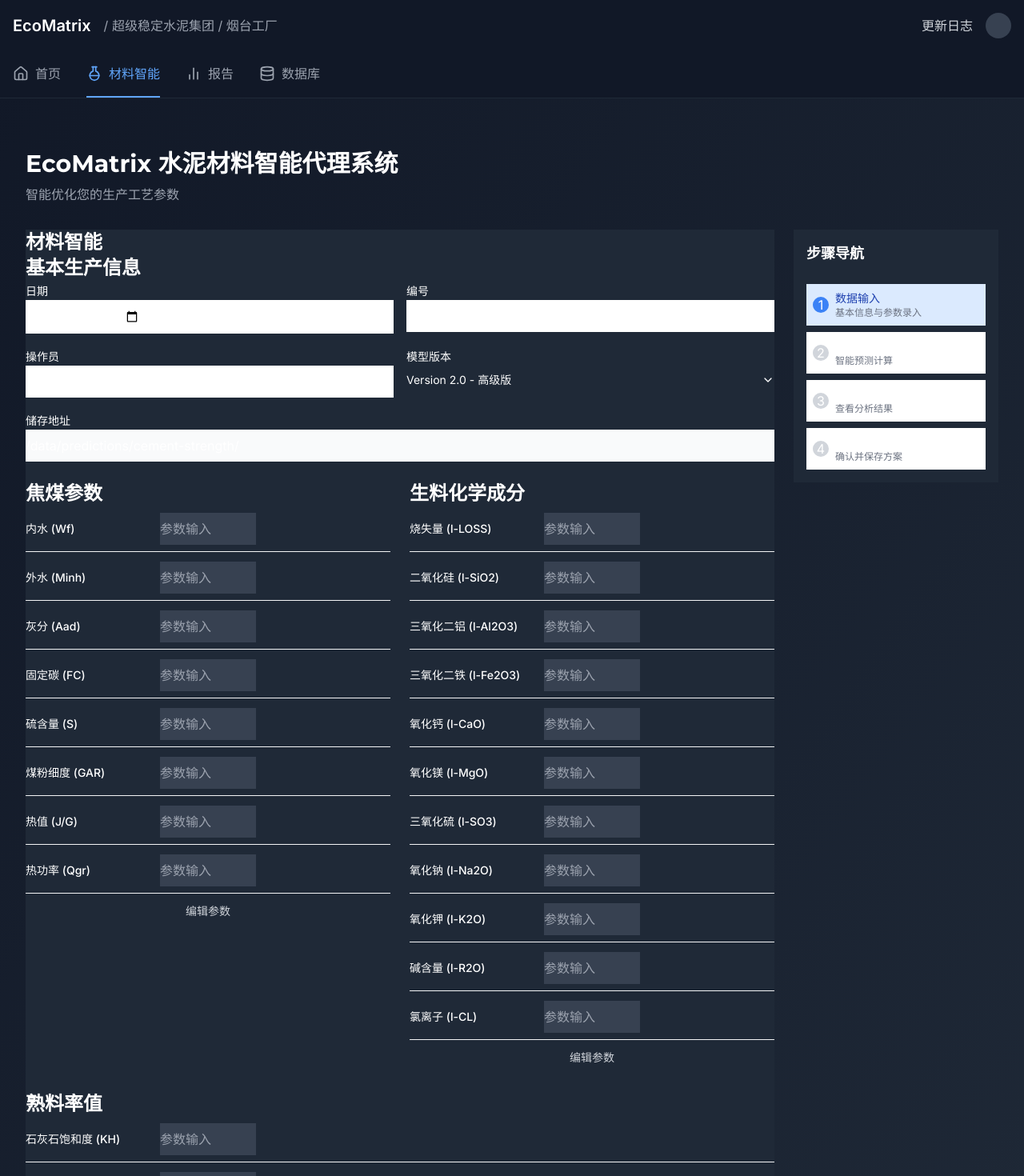
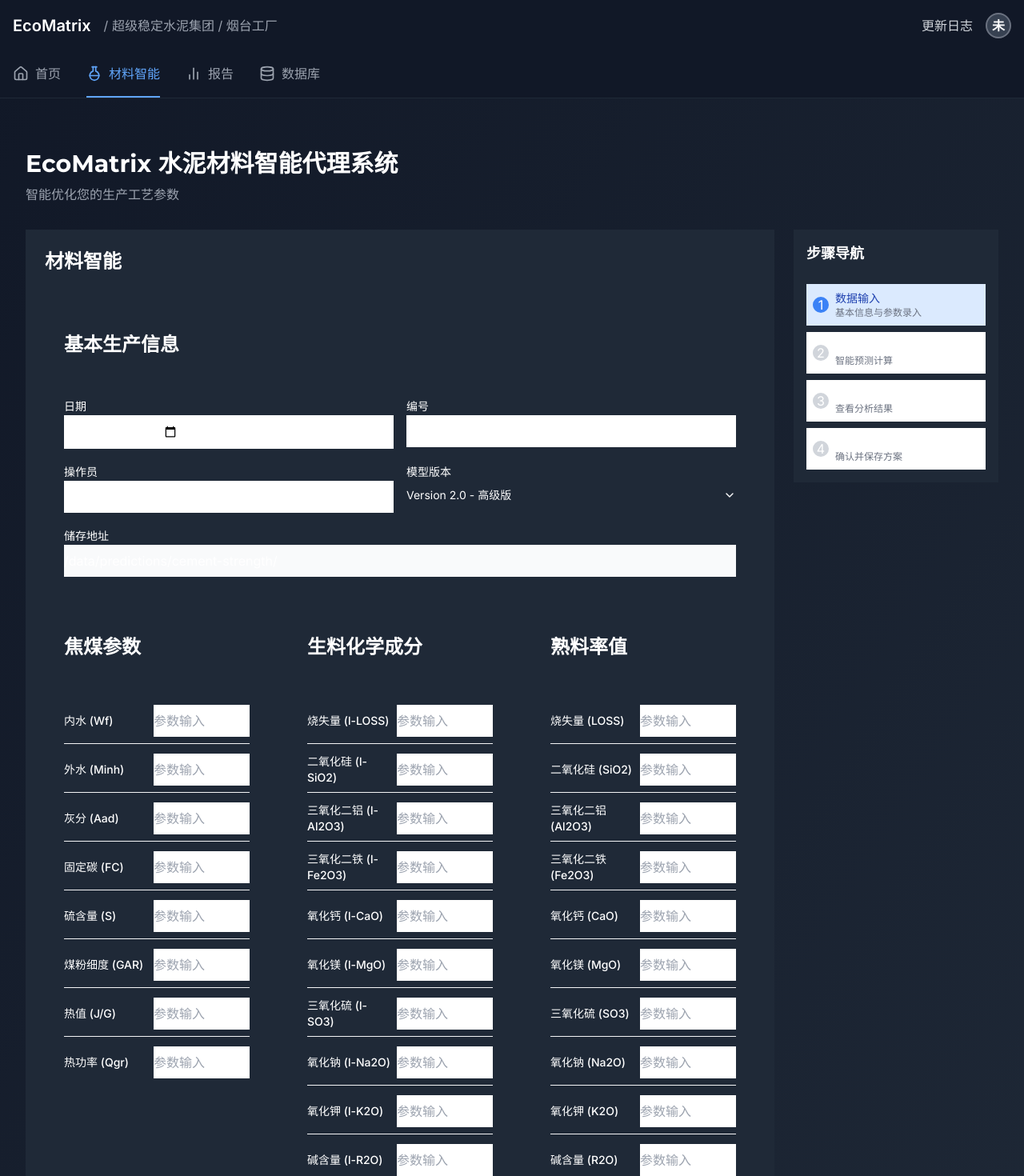
Before and after one commit to ziw224/EcoForge-Frontend, a Next.js app: page /material in a window 1280 px wide. Shown: the top 1470 px of the page at 80% size. Built offline with nearby package versions, Linux system fonts and the light colour scheme.

Commit message:
✨feat(参数修改)：生料&熟料传参数据修改

```diff
--- a/app/components/layout/Navbar.tsx
+++ b/app/components/layout/Navbar.tsx
@@ -8,6 +8,7 @@
 } from "lucide-react";
 import Link from "next/link";
 import { usePathname } from "next/navigation";
+import { useState } from "react";
 
 const navItems = [
   { icon: Home, label: "首页", path: "/" },
@@ -18,6 +19,43 @@
 
 export function Navbar() {
   const pathname = usePathname();
+  const [isDropdownOpen, setIsDropdownOpen] = useState(false);
+  const [isModalOpen, setIsModalOpen] = useState(false); // 控制弹窗显示
+  const [isLoggedIn, setIsLoggedIn] = useState(false); // 登录状态
+  const [username, setUsername] = useState("未登录");
+  const [inputUsername, setInputUsername] = useState(""); // 用户名输入
+  const [inputPassword, setInputPassword] = useState(""); // 密码输入
+
+  const toggleDropdown = () => setIsDropdownOpen(!isDropdownOpen);
+
+  const handleLoginClick = () => {
+    setIsModalOpen(true); // 打开弹窗
+    setIsDropdownOpen(false);
+  };
+
+  const handleModalClose = () => {
+    setIsModalOpen(false); // 关闭弹窗
+    setInputUsername("");
+    setInputPassword("");
+  };
+
+  const handleLoginSubmit = () => {
+    if (inputUsername && inputPassword) {
+      setIsLoggedIn(true);
+      setUsername(inputUsername);
+      setIsModalOpen(false); // 关闭弹窗
+    } else {
+      alert("请输入用户名和密码！");
+    }
+  };
+
+  const handleLogout = () => {
+    setIsLoggedIn(false);
+    setUsername("未登录");
+    setIsDropdownOpen(false);
+  };
+
+  const getInitial = (name: string) => (name ? name.charAt(0).toUpperCase() : "");
 
   return (
     <nav className="bg-gray-900 border-b border-gray-800">
@@ -33,7 +71,40 @@
             <button className="text-gray-300 hover:text-white transition-colors">
               更新日志
             </button>
-            <div className="w-8 h-8 bg-gray-700 rounded-full"></div>
+            <div className="relative">
+              {/* 头像部分 */}
+              <button
+                onClick={toggleDropdown}
+                className="w-8 h-8 rounded-full border-2 border-gray-500 bg-gray-700 flex items-center justify-center text-white font-bold"
+              >
+                {isLoggedIn ? getInitial(username) : "未"}
+              </button>
+
+              {/* 下拉框部分 */}
+              {isDropdownOpen && (
+                <div className="absolute right-0 mt-2 w-48 bg-gray-800 rounded-md shadow-lg overflow-hidden z-10">
+                  <div className="px-4 py-2 text-sm text-gray-200">
+                    {isLoggedIn ? `欢迎，${username}` : "未登录"}
+                  </div>
+                  <div className="border-t border-gray-700"></div>
+                  {isLoggedIn ? (
+                    <button
+                      onClick={handleLogout}
+                      className="block w-full text-left px-4 py-2 text-sm text-gray-200 hover:bg-gray-700 transition"
+                    >
+                      退出登录
+                    </button>
+                  ) : (
+                    <button
+                      onClick={handleLoginClick}
+                      className="block w-full text-left px-4 py-2 text-sm text-gray-200 hover:bg-gray-700 transition"
+                    >
+                      登录
+                    </button>
+                  )}
+                </div>
+              )}
+            </div>
           </div>
         </div>
         <div className="flex space-x-8">
@@ -53,6 +124,49 @@
           ))}
         </div>
       </div>
+
+      {/* 登录弹窗 */}
+      {isModalOpen && (
+        <div className="fixed inset-0 flex items-center justify-center bg-black bg-opacity-50 z-20">
+          <div className="bg-gray-800 rounded-lg p-6 w-80">
+            <h2 className="text-white text-lg font-semibold mb-4">用户登录</h2>
+            <div className="mb-4">
+              <label className="block text-gray-400 text-sm mb-2">用户名</label>
+              <input
+                type="text"
+                value={inputUsername}
+                onChange={(e) => setInputUsername(e.target.value)}
+                className="w-full px-4 py-2 rounded bg-gray-700 text-white focus:outline-none"
+                placeholder="请输入用户名"
+              />
+            </div>
+            <div className="mb-4">
+              <label className="block text-gray-400 text-sm mb-2">密码</label>
+              <input
+                type="password"
+                value={inputPassword}
+                onChange={(e) => setInputPassword(e.target.value)}
+                className="w-full px-4 py-2 rounded bg-gray-700 text-white focus:outline-none"
+                placeholder="请输入密码"
+              />
+            </div>
+            <div className="flex items-center justify-between">
+              <button
+                onClick={handleModalClose}
+                className="px-4 py-2 bg-gray-600 text-white rounded hover:bg-gray-700 transition"
+              >
+                取消
+              </button>
+              <button
+                onClick={handleLoginSubmit}
+                className="px-4 py-2 bg-blue-600 text-white rounded hover:bg-blue-700 transition"
+              >
+                登录
+              </button>
+            </div>
+          </div>
+        </div>
+      )}
     </nav>
   );
 }
--- a/app/components/material/ParameterInput.tsx
+++ b/app/components/material/ParameterInput.tsx
@@ -44,9 +44,17 @@
 ];
 
 const clinkerParameters: Parameter[] = [
-  { id: "KH", name: "石灰石饱和度", unit: "KH", visible: true },
-  { id: "N", name: "硅率", unit: "N", visible: true },
-  { id: "P", name: "铝率", unit: "P", visible: true },
+  { id: "LOSS", name: "烧失量", unit: "LOSS", visible: true },
+  { id: "SiO2", name: "二氧化硅", unit: "SiO2", visible: true },
+  { id: "Al2O3", name: "三氧化二铝", unit: "Al2O3", visible: true },
+  { id: "Fe2O3", name: "三氧化二铁", unit: "Fe2O3", visible: true },
+  { id: "CaO", name: "氧化钙", unit: "CaO", visible: true },
+  { id: "MgO", name: "氧化镁", unit: "MgO", visible: true },
+  { id: "SO3", name: "三氧化硫", unit: "SO3", visible: true },
+  { id: "Na2O", name: "氧化钠", unit: "Na2O", visible: true },
+  { id: "K2O", name: "氧化钾", unit: "K2O", visible: true },
+  { id: "R2O", name: "碱含量", unit: "R2O", visible: true },
+  { id: "CL", name: "氯离子", unit: "CL", visible: true },
 ];
 
 const chemicalParameters: Parameter[] = [
@@ -61,6 +69,9 @@
   { id: "l-K2O", name: "氧化钾", unit: "l-K2O", visible: true },
   { id: "l-R2O", name: "碱含量", unit: "l-R2O", visible: true },
   { id: "l-CL", name: "氯离子", unit: "l-CL", visible: true },
+  { id: "KH", name: "石灰石饱和度", unit: "KH", visible: true },
+  { id: "N", name: "硅率", unit: "N", visible: true },
+  { id: "P", name: "铝率", unit: "P", visible: true },
 ];
 
 interface ParameterInputProps {
@@ -104,15 +115,6 @@
     }));
   };
 
-  const toggleParameterVisibility = (category: string, id: string) => {
-    setParameters((prev) => ({
-      ...prev,
-      [category]: prev[category].map((param) =>
-        param.id === id ? { ...param, visible: !param.visible } : param
-      ),
-    }));
-  };
-
   const renderParameter = (category: string, param: Parameter) => (
     <div
       key={param.id}
@@ -121,7 +123,14 @@
       {editMode[category] && (
         <Switch
           checked={param.visible}
-          onCheckedChange={() => toggleParameterVisibility(category, param.id)}
+          onCheckedChange={() =>
+            setParameters((prev) => ({
+              ...prev,
+              [category]: prev[category].map((p) =>
+                p.id === param.id ? { ...p, visible: !p.visible } : p
+              ),
+            }))
+          }
           aria-label={`Toggle ${param.name}`}
         />
       )}
@@ -137,7 +146,7 @@
           onChange={(e) =>
             handleParameterChange(category, param.id, e.target.value)
           }
-          className="max-w-[120px] bg-gray-700 text-white border-gray-600"
+          className="max-w-[120px]"
           placeholder="参数输入"
         />
       )}
@@ -212,22 +221,13 @@
         </CardContent>
       </Card>
 
-      <div className="grid md:grid-cols-2 gap-6">
+      <div className="grid grid-cols-3 gap-6">
         <Card>
           <CardHeader>
             <CardTitle>焦煤参数</CardTitle>
           </CardHeader>
           <CardContent className="space-y-1">
             {parameters.coal.map((param) => renderParameter("coal", param))}
-            <Button
-              variant="outline"
-              className="w-full mt-4 border-gray-600 text-gray-300 hover:bg-gray-700 hover:text-white"
-              onClick={() => {
-                setEditMode((prev) => ({ ...prev, coal: !prev.coal }));
-              }}
-            >
-              {editMode.coal ? "保存" : "编辑参数"}
-            </Button>
           </CardContent>
         </Card>
 
@@ -239,20 +239,9 @@
             {parameters.chemical.map((param) =>
               renderParameter("chemical", param)
             )}
-            <Button
-              variant="outline"
-              className="w-full mt-4 border-gray-600 text-gray-300 hover:bg-gray-700 hover:text-white"
-              onClick={() => {
-                setEditMode((prev) => ({ ...prev, chemical: !prev.chemical }));
-              }}
-            >
-              {editMode.chemical ? "保存" : "编辑参数"}
-            </Button>
           </CardContent>
         </Card>
-      </div>
 
-      {parameters.clinker.length > 0 && (
         <Card>
           <CardHeader>
             <CardTitle>熟料率值</CardTitle>
@@ -261,18 +250,9 @@
             {parameters.clinker.map((param) =>
               renderParameter("clinker", param)
             )}
-            <Button
-              variant="outline"
-              className="w-full mt-4 border-gray-600 text-gray-300 hover:bg-gray-700 hover:text-white"
-              onClick={() => {
-                setEditMode((prev) => ({ ...prev, clinker: !prev.clinker }));
-              }}
-            >
-              {editMode.clinker ? "保存" : "编辑参数"}
-            </Button>
           </CardContent>
         </Card>
-      )}
+      </div>
     </div>
   );
 }
```
Also changed, not shown: app/assets/default-avatar.png (added), components.json.
